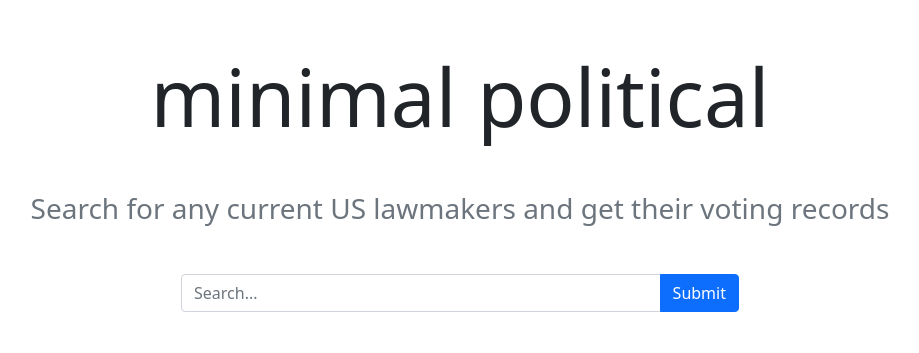
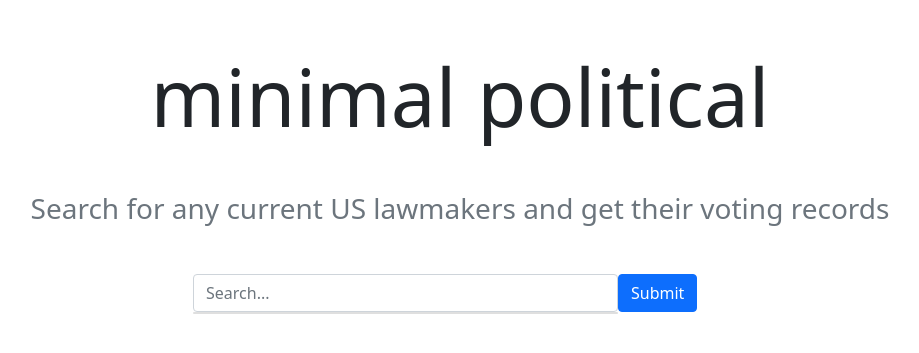
Before and after one commit to JohnnyQuinn/minimal-political, a Flask app: page / in a window 1280 px wide. Shown: the part 56-409 px from the top of the page, without its empty margins (180-1099 px from the left). Run offline with Flask 2, Linux system fonts and the light colour scheme.

Commit message:
Figured out bootstrap grid with autocomplete suggestion div
Put searchbar and autocomplete suggestion div in one column and the submit button in another

```diff
--- a/templates/home.html
+++ b/templates/home.html
@@ -11,9 +11,19 @@
         <h1 class="display-1 text-center">minimal political</h1>
         <h3 class="text-muted text-center mt-5">Search for any current US lawmakers and get their voting records</h1>
         <form action="/lawmaker-results" method="GET" class="mt-5 input-group w-50 mx-auto">
-                <input type="text" id="seachbar" class="form-control" placeholder="Search..." name="lawmaker-query" autocomplete="off">
-                <button type="submit" class="btn btn-primary">Submit</button>
+                <div class="row container-fluid">
+                    <div class="col-10 p-0">
+                    	<input type="text" id="seachbar" class="form-control" placeholder="Search..." name="lawmaker-query" autocomplete="off">
+                    	<div class="card" id="autocomplete-suggestion-container"></div>
+                    </div>
+                    <div class="col-2 p-0">
+                        <button type="submit" class="btn btn-primary">Submit</button>
+                    </div>
+                </div>
         </form>
     </div>
 </section>
+<script>
+
+</script>
 {% endblock %}
```
